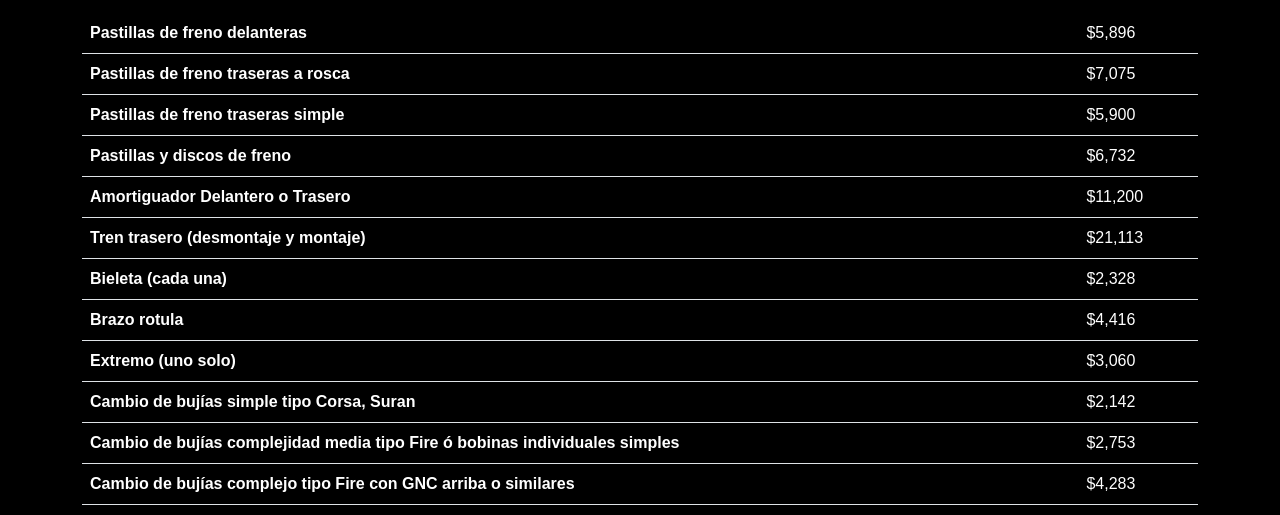
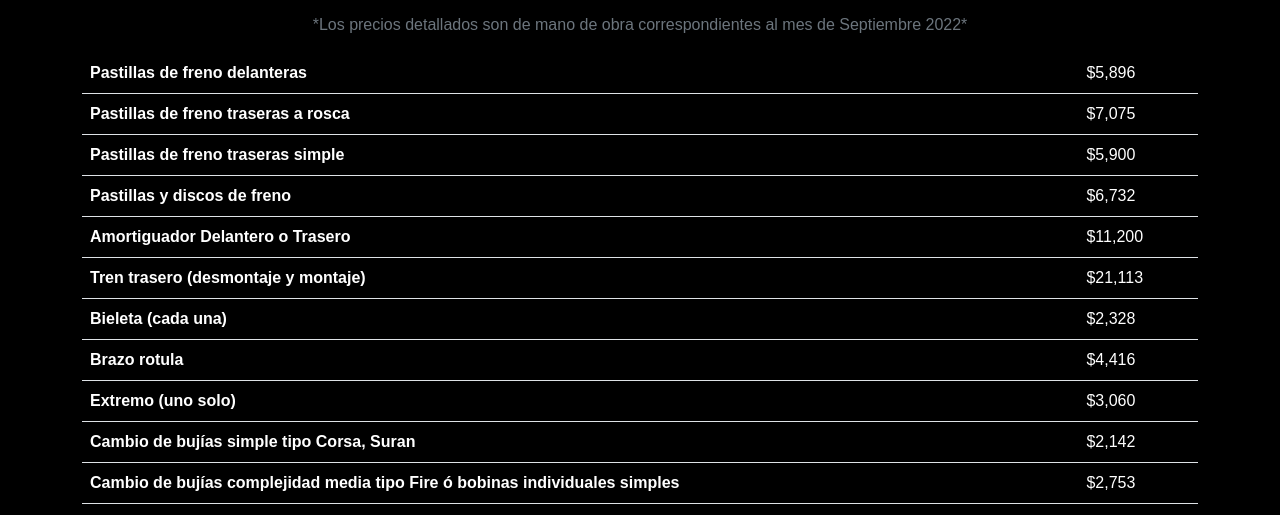
Before and after one commit to MolinaCatriel/Entrega-Molina, a website: page taller.html in a window 1280 px wide. Shown: the part 213-728 px from the top of the page. Drawn offline with nearby package versions, Linux system fonts and the light colour scheme.

Commit message:
agregue comentarios en el html taller

```diff
--- a/taller.html
+++ b/taller.html
@@ -48,6 +48,9 @@
         <h1 class="text-center text-warning">Bienvenidos a nuestro taller</h1>
             <p>
             Aca encontraras los trabajos que realizamos en nuestro taller
+            </p>
+            <p class="text-secondary text-center">
+              *Los precios detallados son de mano de obra correspondientes al mes de Septiembre 2022*
             </p>
             <div class="container">
               <table class="table text-white text-start">
```
